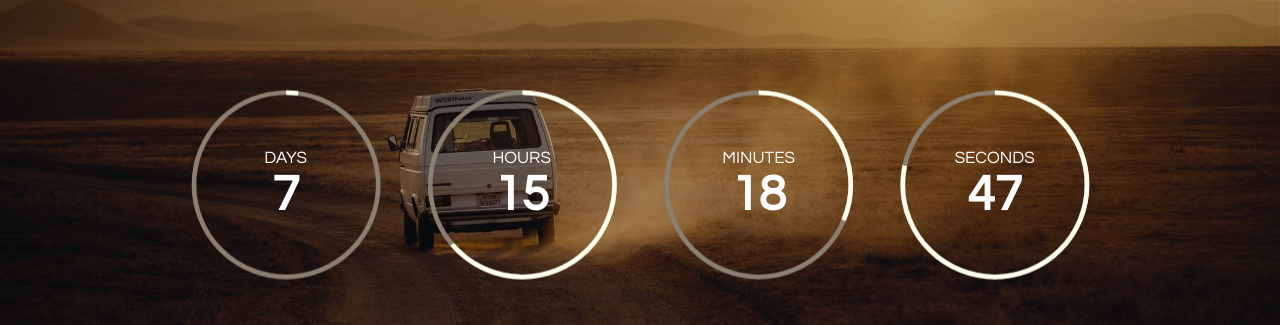
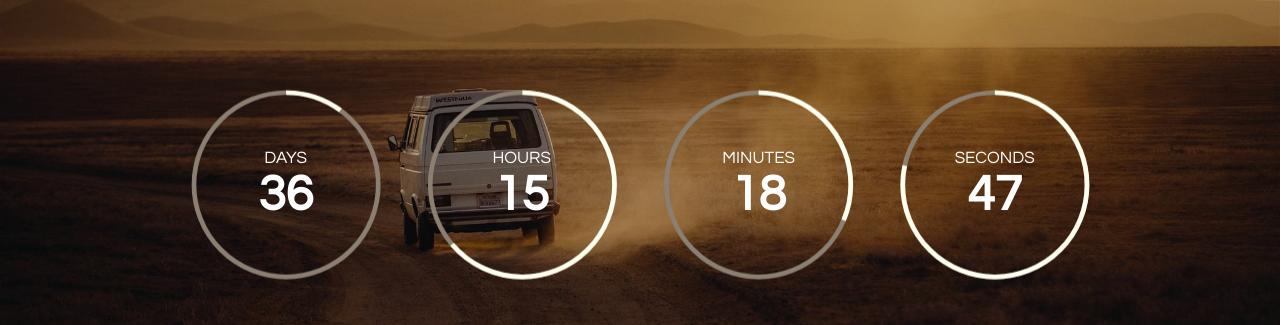
Before and after one commit to iFacts/ifacts.github.io, a plain HTML site: page index.html in a window 1280 px wide. Shown: the part 315-640 px from the top of the page. Drawn offline with nearby package versions, Linux system fonts and the light colour scheme.

Commit message:
Updated Deadline

```diff
--- a/index.html
+++ b/index.html
@@ -54,7 +54,7 @@
 							<div class="row">
 							   <div class="col-sm-offset-1 col-sm-10">
 									<div class="timing">
-										<div id="count-down" data-date="2016-11-01 00:00:00">
+										<div id="count-down" data-date="2016-11-30 00:00:00">
 
 										</div>
 									</div>
```
